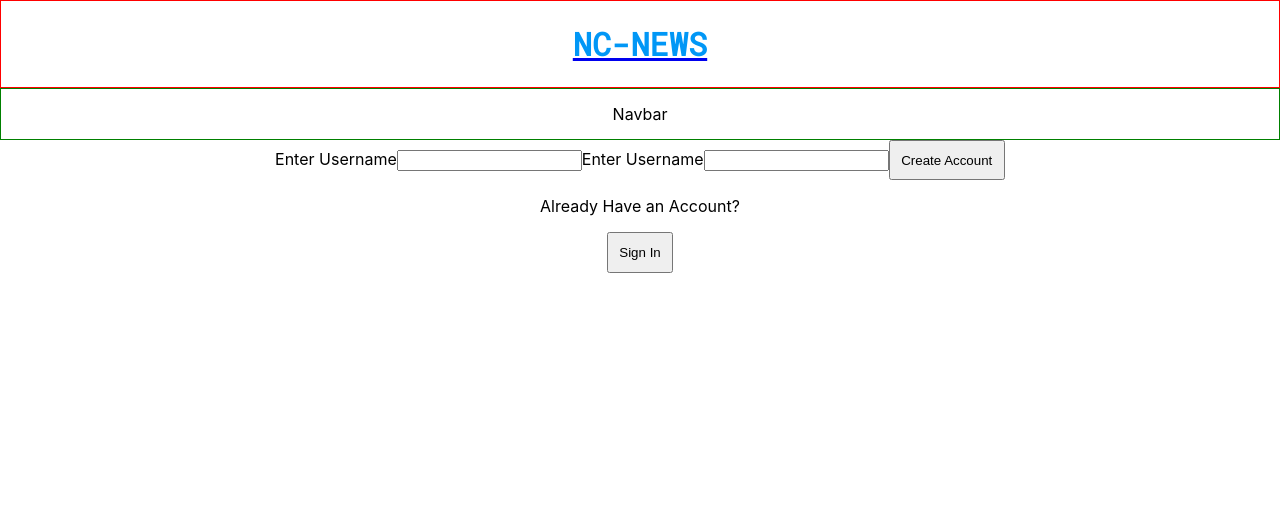
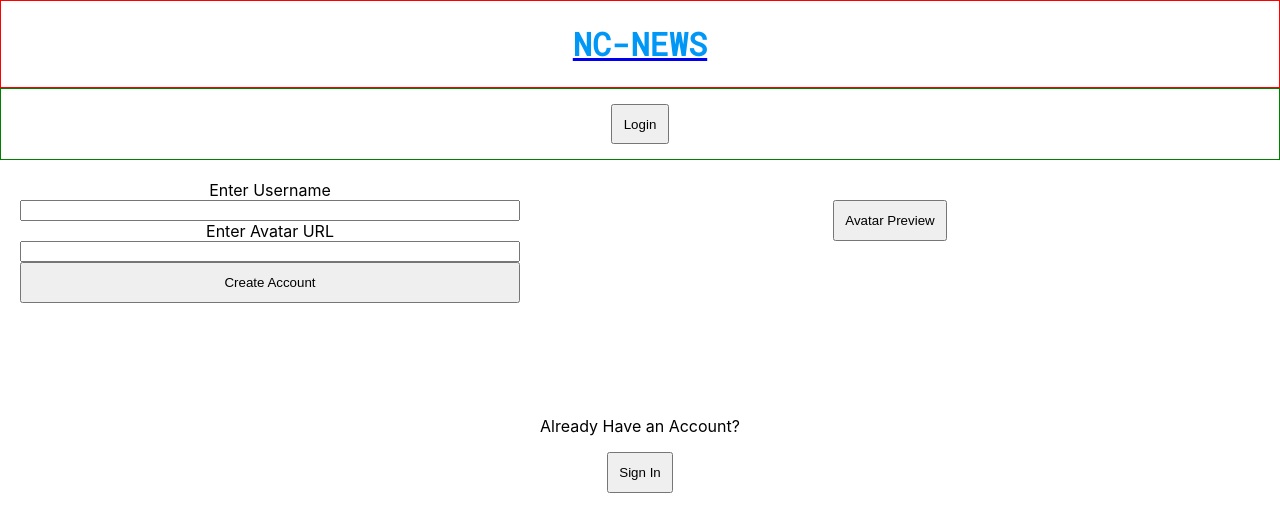
Before and after one commit to ellismckenzielee/nc-news-fe, a React (Create React App) app: page /users/create in a window 1280 px wide. Shown: the top 532 px of the page. Built offline with nearby package versions, Linux system fonts and the light colour scheme.

Commit message:
adds basic styling to create-user page

```diff
--- a/src/components/CreateUser.js
+++ b/src/components/CreateUser.js
@@ -1,13 +1,15 @@
-import "./styles/Login.css";
+import "./styles/CreateUser.css";
 import { useState } from "react";
 import { useNavigate } from "react-router";
-const Login = () => {
+const CreateUser = () => {
   const [username, setUsername] = useState("");
   const [avatar, setAvatar] = useState("");
+  const [previewAvatar, setPreviewAvatar] = useState("");
   const navigate = useNavigate();
   return (
-    <div className="Login">
-      <form>
+    <div className="CreateUser">
+      <div className="create-user-form-container">
+        <form className="create-user-form">
           <label htmlFor="username">Enter Username</label>
           <input
             onChange={(e) => {
@@ -17,8 +19,7 @@ const Login = () => {
             type="text"
             value={username}
           ></input>
-        <label htmlFor="avatar-input">Enter Username</label>
-
+          <label htmlFor="avatar-input">Enter Avatar URL</label>
           <input
             onChange={(e) => {
               setAvatar(e.target.value);
@@ -27,8 +28,23 @@ const Login = () => {
             type="text"
             value={avatar}
           ></input>
+
           <button> Create Account </button>
         </form>
+        <div className="create-user-avatar-preview">
+          <img className="avatar-preview" src={previewAvatar} />
+          <button
+            className="avatar-preview-button"
+            onClick={() => {
+              setPreviewAvatar(avatar);
+            }}
+          >
+            Avatar Preview
+          </button>
+        </div>
+      </div>
+
+      <div className="create-user-sign-in">
         <p> Already Have an Account? </p>
         <button
           onClick={() => {
@@ -38,7 +54,8 @@ const Login = () => {
           Sign In
         </button>
       </div>
+    </div>
   );
 };
 
-export default Login;
+export default CreateUser;
--- a/src/components/Navbar.js
+++ b/src/components/Navbar.js
@@ -1,8 +1,29 @@
 import "./styles/Navbar.css";
+import { UserContext } from "../contexts/UserContext";
+import { useContext } from "react";
+import { useNavigate } from "react-router";
+
 const Navbar = () => {
+  const { loggedIn, user } = useContext(UserContext);
+  let buttonContent = "";
+  let buttonPath = "";
+  const navigate = useNavigate();
+  if (loggedIn) {
+    buttonContent = "Create Article";
+    buttonPath = "/articles/create";
+  } else {
+    buttonContent = "Login";
+    buttonPath = "/users/login";
+  }
   return (
     <div className="Navbar">
-      <nav>Navbar</nav>
+      <button
+        onClick={() => {
+          navigate(buttonPath);
+        }}
+      >
+        {buttonContent}
+      </button>
     </div>
   );
 };
--- /dev/null
+++ b/src/components/styles/CreateUser.css
@@ -0,0 +1,46 @@
+.CreateUser {
+  width: 100%;
+  display: grid;
+  grid-template-columns: 1fr;
+  grid-template-rows: max-content;
+  grid-template-areas:
+    "form form"
+    "sign sign";
+}
+
+.create-user-form-container {
+  flex-grow: 1;
+  padding: 20px;
+  display: flex;
+  flex-direction: row;
+  justify-content: space-between;
+  flex-wrap: wrap;
+  width: 100%;
+  margin: 0 auto;
+}
+.create-user-form {
+  grid-area: form;
+  display: flex;
+  flex-direction: column;
+  margin: 0 auto;
+  width: 500px;
+}
+.create-user-avatar-preview {
+  height: 200px;
+  flex-grow: 1;
+  flex-shrink: 1;
+  min-width: 500px;
+}
+
+.avatar-preview {
+  height: 200px;
+}
+
+.create-user-sign-in {
+  grid-area: sign;
+}
+
+.avatar-preview-button {
+  display: block;
+  margin: 0 auto;
+}
--- a/src/contexts/UserContext.js
+++ b/src/contexts/UserContext.js
@@ -4,7 +4,8 @@ const UserContext = createContext();
 
 const UserProvider = ({ children }) => {
   const [user, setUser] = useState("Jim");
-  return <UserContext.Provider value={(setUser, user)}> {children}</UserContext.Provider>;
+  const loggedIn = user.username ? true : false;
+  return <UserContext.Provider value={{ setUser, user, loggedIn }}> {children}</UserContext.Provider>;
 };
 
 export { UserContext };
```
Lines whose indentation alone changed are shown as unchanged.
